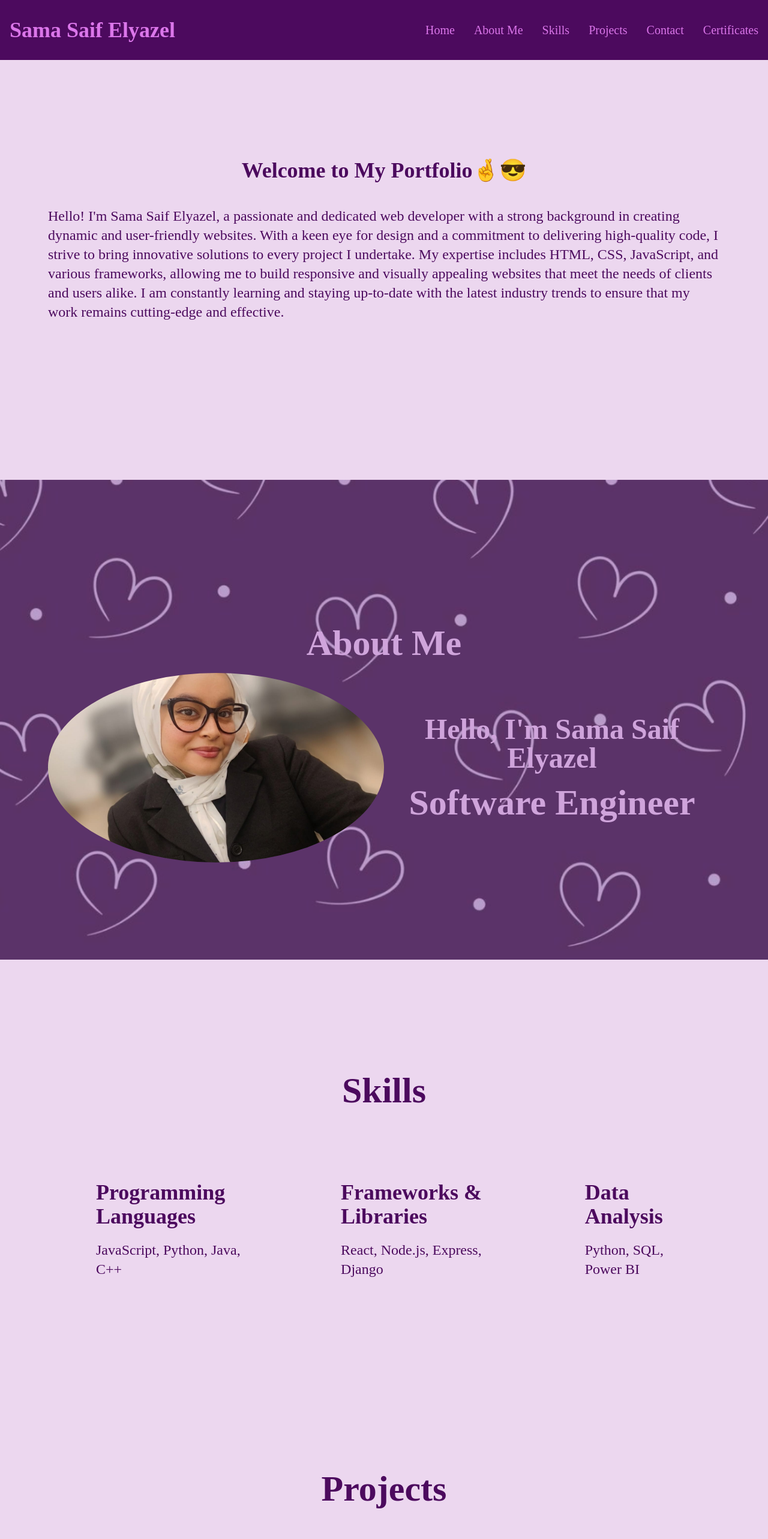
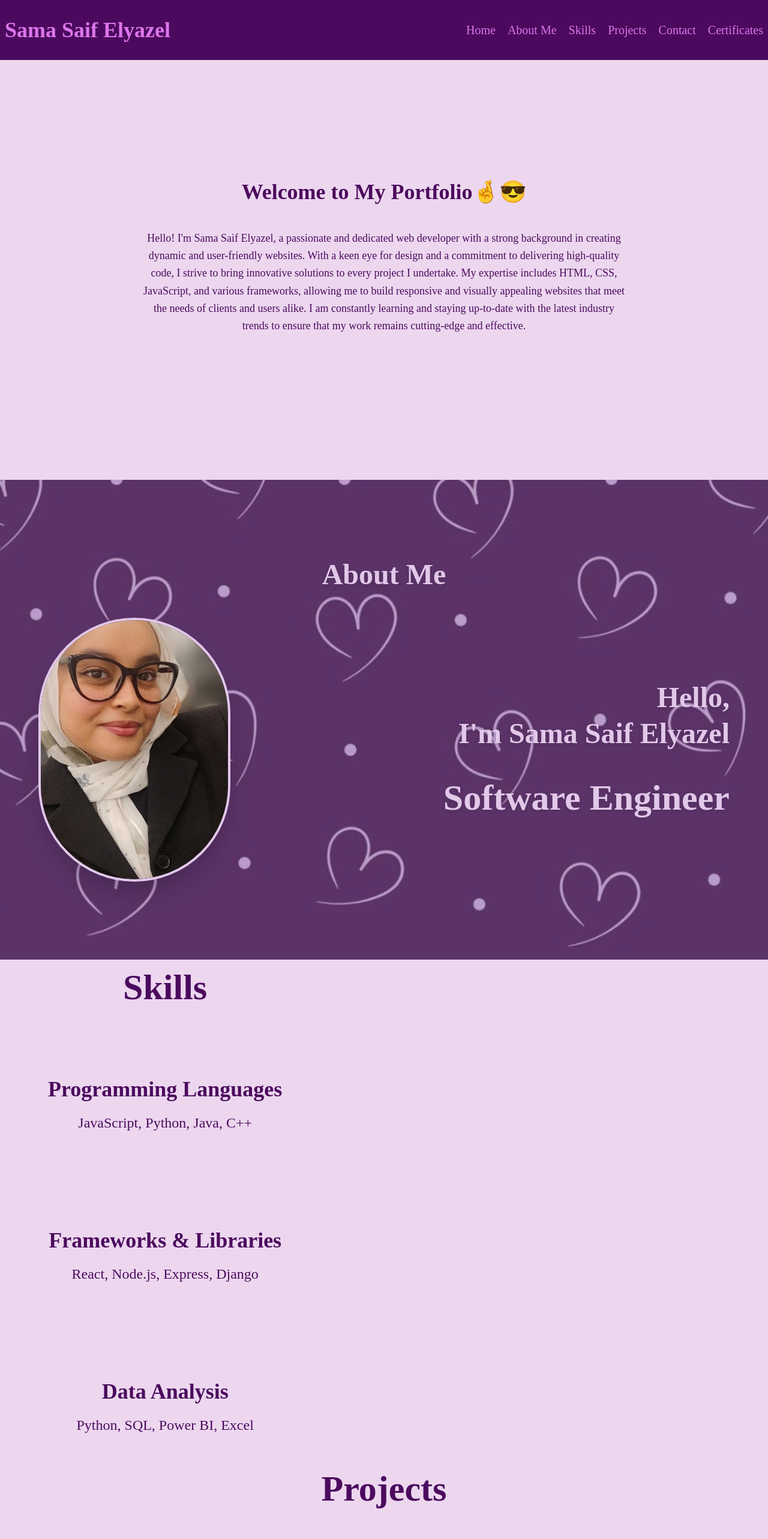
Before and after one commit to Sama-Saif-Elyazel/My_Portfolio, a React (Vite) app: page / in a window 1280 px wide. Shown: the top 2566 px of the page at 60% size. Built offline with nearby package versions, Linux system fonts and the light colour scheme.

Commit message:
Update portfolio content

```diff
--- a/src/components/About.jsx
+++ b/src/components/About.jsx
@@ -3,17 +3,20 @@ import React from 'react'
 export default function About() {
     return (
         <>
-            <div className='bg-[#ecd7ef] min-h-screen w-full relative flex flex-col items-center justify-center gap-20 overflow-x-hidden max-w-full scroll-mt-24' id='about'>
+            <div className='bg-[#ecd7ef] min-h-screen w-full relative flex flex-col items-center justify-center overflow-x-hidden max-w-full scroll-mt-24 py-5 px-4 pt-0' id='about'>
                 <img src="./assets/images/Screenshot (67).png" className='absolute inset-0 z-0 w-full h-full object-cover opacity-80 ' />
-                <div className='relative z-10 flex flex-col items-center justify-center text-center gap-5 p-20'>
-                    <h1 className=' text-6xl mid:text-6xl font-bold text-[#cfa4db] font-[cursive] pt-20'>About Me</h1>
+                <div className='relative z-10 w-full max-w-7xl mx-auto flex flex-col items-center gap-12 px-6 lg:px-12'>
+                    <h1 className=' text-5xl mid:text-6xl font-bold text-[#e1c8e9] font-[cursive] drop-shadow-md pt-6 text-center'>About Me</h1>
 
-                    <div className='flex flex-row'>
-                        <img src="./assets/images/samsom.jpeg" className='w-1/2 h-auto flex col-span-1 object-cover z-9' style={{ borderRadius: '60%' }} />
-                        <div className='flex flex-col justify-center items-center gap-5'>
+                    <div className='flex flex-row md:flex-row items-center justify-center md:justify-between gap-10 md:gap-16 lg:gap-15 w-full px-12 md:px-0 my-auto'>
 
-                            <h1 className='text-5xl font-bold text-[#cfa4db] font-[cursive]'>Hello, I'm Sama Saif Elyazel</h1>
-                            <h1 className='text-6xl font-bold text-[#cfa4db] font-[cursive]'>Software Engineer</h1>
+                        <div className='w-60 h-80 sm:w-72 sm:h-100 md:w-80 md:h-110 shrink-0 overflow-hidden rounded-full shadow-2xl border-4 border-[#e1c8e9] '>
+                        <img src="./assets/images/samsom.jpeg" className='w-full h-full object-cover z-9' style={{ borderRadius: '70% / 50%' }} />
+                        </div>
+
+                        <div className='flex flex-col justify-center items-center md:items-end text-center md:text-right gap-10 max-w-2xl px-4 md:px-0'>
+                            <h2 className='text-4xl sm:text-4xl lg:text-5xl font-bold text-[#e1c8e9] font-[cursive] leading-tight drop-shadow-md'>Hello, <br></br> I'm Sama Saif Elyazel</h2>
+                            <h3 className='text-2xl sm:text-3xl lg:text-6xl font-bold text-[#e1c8e9] font-[cursive] leading-tight drop-shadow-md'>Software Engineer</h3>
                         </div>
                     </div>
                 </div>
--- a/src/components/Home.jsx
+++ b/src/components/Home.jsx
@@ -4,11 +4,10 @@ import Navbar from './Navbar'
 export default function Home() {
   return (
     <>
-      <div className='bg-[#ecd7ef] h-screen flex items-center justify-center overflow-x-hidden max-w-full scroll-mt-24' id='home'>
-        {/* <img src="./assets/images/background.jpeg" className=' w-full h-full object-cover' /> */}
-        <div className='absolute flex flex-col items-center justify-center gap-10 p-20'>
-        <h1 className='text-4xl font-bold text-[#4c0a5e] font-[cursive] '>Welcome to My Portfolio🤞😎</h1>
-        <p className='text-2xl text-[#4c0a5e] font-[cursive] wrap-anywhere'>Hello! I'm Sama Saif Elyazel, a passionate and dedicated web developer with a strong background in creating dynamic and user-friendly websites. With a keen eye for design and a commitment to delivering high-quality code, I strive to bring innovative solutions to every project I undertake. My expertise includes HTML, CSS, JavaScript, and various frameworks, allowing me to build responsive and visually appealing websites that meet the needs of clients and users alike. I am constantly learning and staying up-to-date with the latest industry trends to ensure that my work remains cutting-edge and effective.</p>
+      <div className='bg-[#ecd7ef] min-h-screen w-full flex items-center justify-center overflow-x-hidden pt-28 pb-10' id='home'>
+        <div className='w-full max-w-4xl flex flex-col items-center justify-center gap-6 text-center px-10 overflow-x-hidden'>
+        <h1 className='text-3xl sm:text-4xl font-bold text-[#4c0a5e] font-[cursive] leading-tight wrap-break-word'>Welcome to My Portfolio🤞😎</h1>
+        <p className='my-4 text-base sm:text-lg text-[#4c0a5e] font-[cursive] wrap-break-word leading-relaxed'>Hello! I'm Sama Saif Elyazel, a passionate and dedicated web developer with a strong background in creating dynamic and user-friendly websites. With a keen eye for design and a commitment to delivering high-quality code, I strive to bring innovative solutions to every project I undertake. My expertise includes HTML, CSS, JavaScript, and various frameworks, allowing me to build responsive and visually appealing websites that meet the needs of clients and users alike. I am constantly learning and staying up-to-date with the latest industry trends to ensure that my work remains cutting-edge and effective.</p>
         </div>
       </div>
     </>
--- a/src/components/Navbar.jsx
+++ b/src/components/Navbar.jsx
@@ -1,15 +1,15 @@
-import React, {useState} from 'react'
+import React, { useState } from 'react'
 
 export default function Navbar() {
     const [isMenuOpen, setIsMenuOpen] = useState(false)
 
     return (
         <>
-            <div className='fixed top-0 bg-[#4c0a5e] h-25 w-full flex items-center justify-between px-4 z-50 overflow-x-hidden max-w-full'>
+            <div className='fixed top-0 bg-[#4c0a5e] h-25 w-full flex items-center justify-between px-2 z-50 gap-6 overflow-x-hidden max-w-full'>
                 <div>
                     <h1 className='text-4xl font-bold text-[#db76ea] font-[cursive] hover:text-[#e7cae8] hover:cursor-pointer whitespace-nowrap'>Sama Saif Elyazel</h1>
                 </div>
-                <div className='text-xl gap-8 hidden md:flex overflow-x-hidden max-w-full'>
+                <div className='text-xl gap-5 hidden md:flex overflow-x-hidden max-w-full'>
                     <a href="#home" className='text-[#db76ea] font-[cursive] hover:text-[#e7cae8] hover:cursor-pointer'>Home</a>
                     <a href="#about" className='text-[#db76ea] font-[cursive] hover:text-[#e7cae8] hover:cursor-pointer'>About Me</a>
                     <a href="#skills" className='text-[#db76ea] font-[cursive] hover:text-[#e7cae8] hover:cursor-pointer'>Skills</a>
@@ -20,7 +20,7 @@ export default function Navbar() {
                 <button className='fixed right-10 top-10 md:hidden text-[#db76ea] font-[cursive] hover:text-[#e7cae8] hover:cursor-pointer' onClick={() => setIsMenuOpen(!isMenuOpen)} aria-label="Toggle Menu">
                     {isMenuOpen ? 'Close' : 'Menu'}
                 </button>
-            </div>
+
                 {isMenuOpen && (
                     <div className='fixed right-5 top-25 z-50 md:hidden bg-[#4c0a5e] text-[#db76ea] font-[cursive] flex flex-col items-center gap-4 py-4 overflow-x-hidden max-w-full'>
                         <a href="#home" className='hover:text-[#e7cae8] hover:cursor-pointer'>Home</a>
@@ -31,6 +31,7 @@ export default function Navbar() {
                         <a href="#certificates" className='hover:text-[#e7cae8] hover:cursor-pointer'>Certificates</a>
                     </div>
                 )}
+            </div>
         </>
     )
 }
--- a/src/components/Skills.jsx
+++ b/src/components/Skills.jsx
@@ -3,11 +3,11 @@ import React from 'react'
 export default function Skills() {
   return (
     <>
-      <div className='bg-[#ecd7ef] h-screen flex items-center justify-center overflow-x-hidden max-w-full scroll-mt-24' id="skills">
+      <div className='bg-[#ecd7ef] h-screen flex items-center justify-start overflow-x-hidden max-w-full scroll-mt-24 pt-20' id="skills">
         {/* <img src="./assets/images/background.jpeg" className=' w-full h-full object-cover' /> */}
-        <div className='absolute flex flex-col items-center justify-center gap-10 p-20'>
+        <div className='absolute flex flex-col items-center justify-center gap-10 pt-2'>
           <h1 className='text-6xl font-bold text-[#4c0a5e] font-[cursive]'>Skills</h1>
-          <div className='flex flex-row gap-40 p-20'>
+          <div className='flex flex-col gap-40 p-20 wrap-anywhere'>
             <div className='flex flex-col justify-center items-center gap-5'>
               <h1 className='text-4xl font-bold text-[#4c0a5e] font-[cursive]'>Programming Languages</h1>
               <p className='text-2xl text-[#4c0a5e] font-[cursive]'>JavaScript, Python, Java, C++</p>
@@ -18,7 +18,7 @@ export default function Skills() {
             </div>
             <div className='flex flex-col justify-center items-center gap-5'>
               <h1 className='text-4xl font-bold text-[#4c0a5e] font-[cursive]'>Data Analysis</h1>
-              <p className='text-2xl text-[#4c0a5e] font-[cursive]'>Python, SQL, Power BI</p>
+              <p className='text-2xl text-[#4c0a5e] font-[cursive]'>Python, SQL, Power BI, Excel</p>
             </div>
           </div>
         </div>
```
Lines whose indentation alone changed are shown as unchanged.
